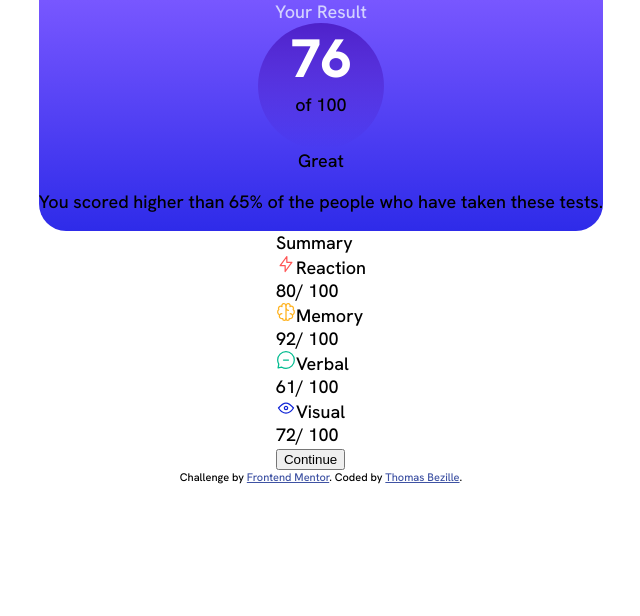
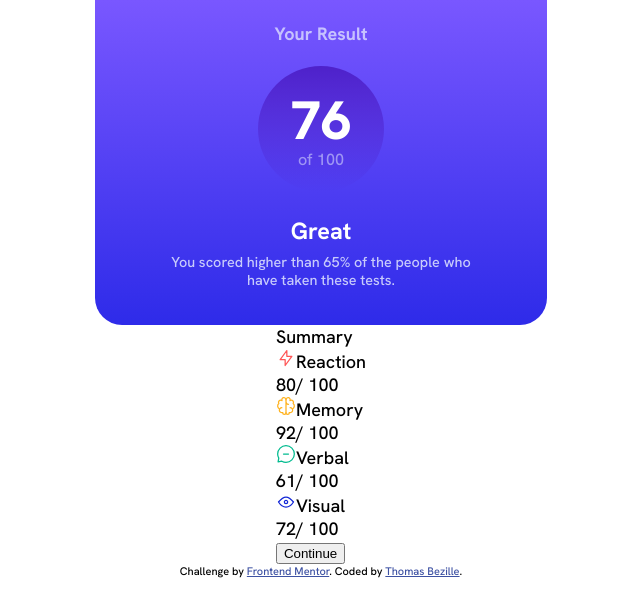
Before and after one commit to Thomas-Bezille/FrontEnd-Mentor_Results-summary-component, a plain HTML site: page index.html in a window 1280 px wide. Shown: the whole page, without its empty margins (319-959 px from the left). Drawn offline with Linux system fonts and the light colour scheme.

Commit message:
css partie result terminée

```diff
--- a/css/style.css
+++ b/css/style.css
@@ -7,7 +7,7 @@
   --green-teal: #00bd91;
   --cobalt-blue: #1125d4;
   /* gradiant */
-  --bg-light-slate-blue: #7857ff;
+  --bg-light-slate-blue: #7957ff;
   --bg-light-royal-blue: #2e2be9;
   --circle-violet-blue: #4e21ca;
   --circle-persian-blue: #2421ca00;
@@ -23,6 +23,10 @@ body {
   margin: 0;
   padding: 0;
   box-sizing: border-box;
+}
+
+p {
+  margin: 0;
 }
 
 #container {
@@ -47,9 +51,10 @@ body {
 }
 
 .result--title {
+  margin: 1.2em 0;
   color: var(--pale-blue);
-  font-weight: 500;
-  opacity: 80%;
+  font-weight: 700;
+  opacity: 70%;
 }
 
 .result--circle {
@@ -68,6 +73,29 @@ body {
   display: block;
   text-align: center;
   font-weight: 800;
+  margin-top: 0.5em;
+  line-height: 1em;
+}
+
+.result--circle__note-max {
+  color: var(--pale-blue);
+  opacity: 50%;
+  font-size: 0.9em;
+}
+
+.result--commentaire {
+  margin: 1em 0 0.3em 0;
+  color: white;
+  font-size: 1.3em;
+  font-weight: 700;
+}
+
+.result--compare {
+  margin-bottom: 2.5em;
+  color: var(--pale-blue);
+  opacity: 80%;
+  font-size: 0.8em;
+  max-width: 70%;
 }
 
 .attribution {
```
